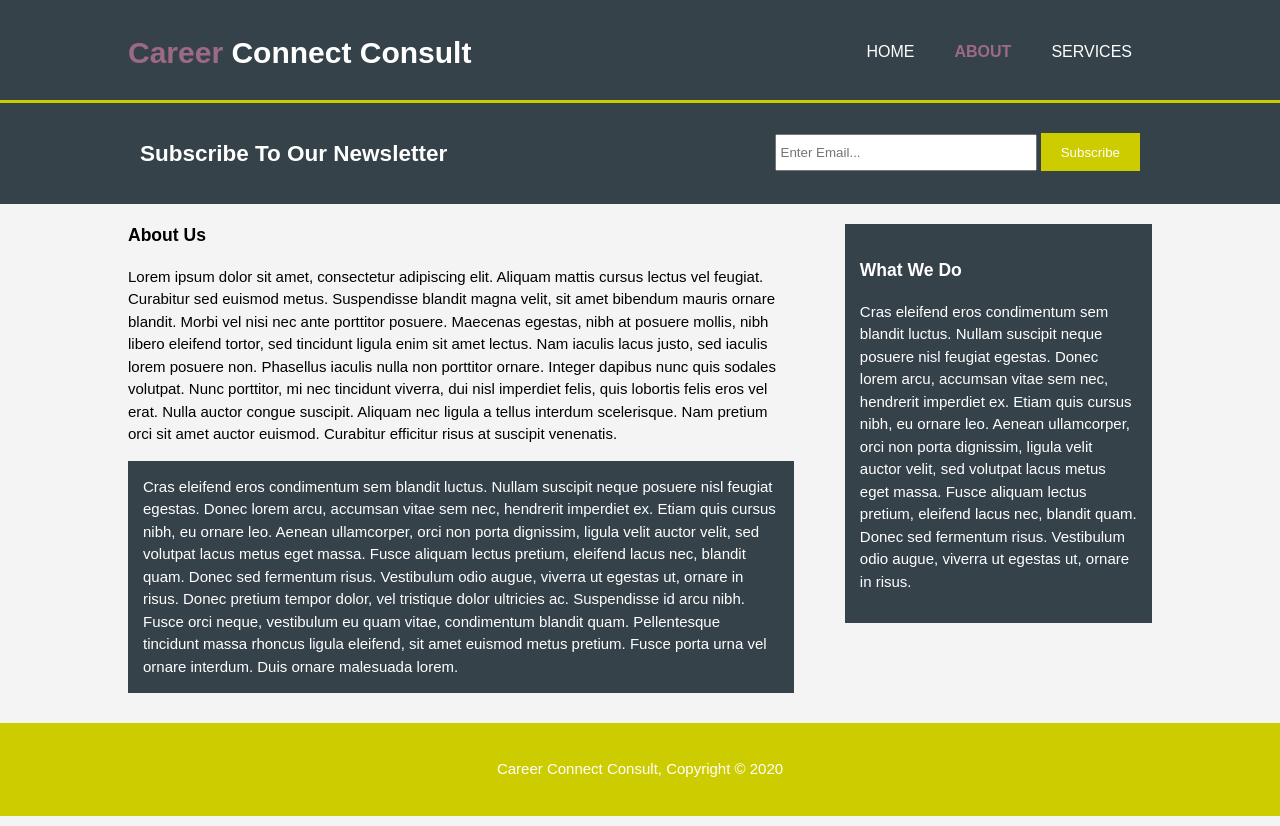
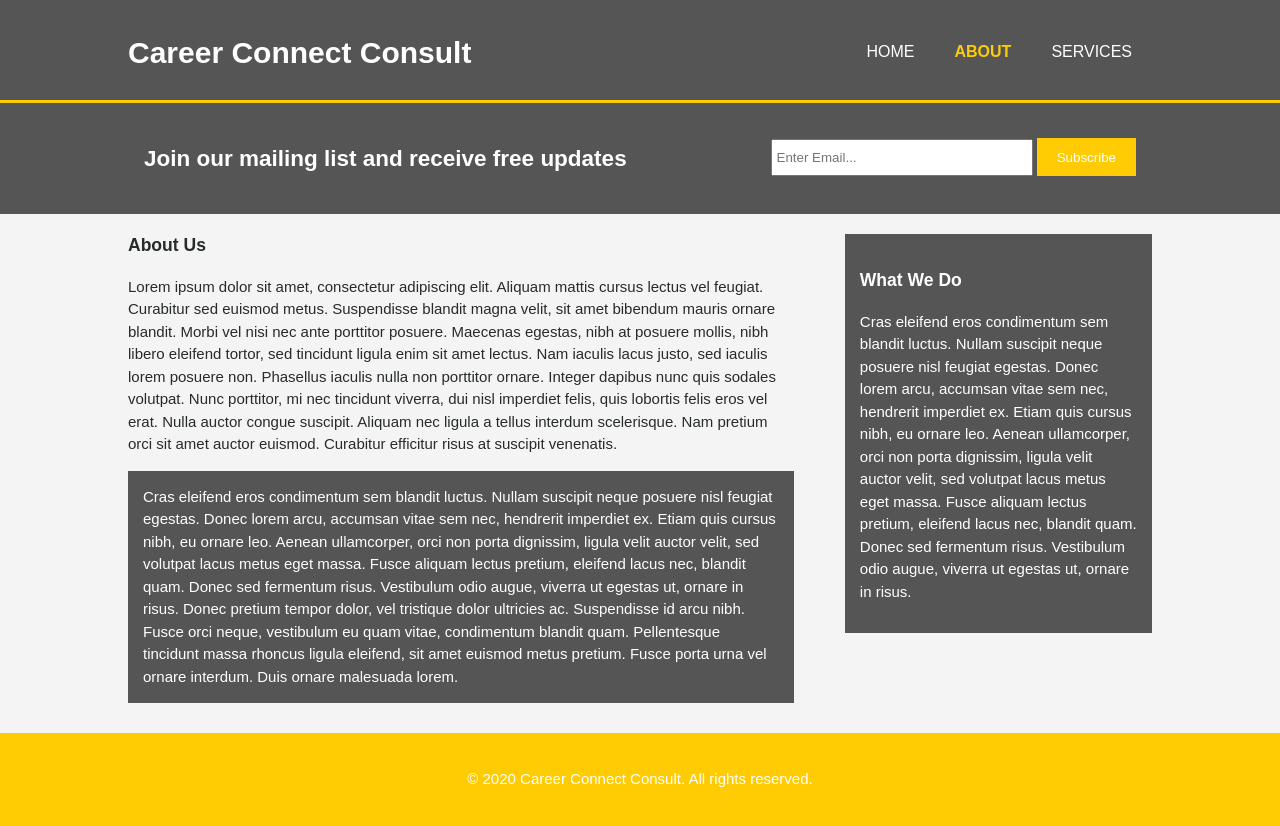
Before and after one commit to alain-kubwayo/CareerConnectConsult, a plain HTML site: page about.html in a window 1280 px wide. Drawn offline with Linux system fonts and the light colour scheme.

Commit message:
first commit

```diff
--- a/about.html
+++ b/about.html
@@ -13,7 +13,7 @@
     <header>
       <div class="container">
         <div id="branding">
-          <h1><span class="highlight">Career</span> Connect Consult</h1>
+          <h1>Career Connect Consult</h1>
         </div>
         <nav>
           <ul>
@@ -26,7 +26,7 @@
     </header>
     <section id='newsletter'>
       <div class="container">
-        <h1>Subscribe To Our Newsletter</h1>
+        <h1>Join our mailing list and receive free updates</h1>
         <form>
           <input type="email" placeholder="Enter Email...">
           <button type="submit" class="button_1">Subscribe</button>
@@ -49,7 +49,7 @@
       </div>
     </section>
     <footer>
-      <p>Career Connect Consult, Copyright &copy; 2020</p>
+      <p>&copy; 2020 Career Connect Consult. All rights reserved.</p>
     </footer>
   </body>
 </html>
--- a/css/style.css
+++ b/css/style.css
@@ -2,6 +2,7 @@ body{
   font: 15px/1.5 Arial, Helvetica, sans-serif;
   padding: 0;
   margin: 0;
+  color: #272b2b;
   background-color: #f4f4f4;
 }
 /* Global */
@@ -16,7 +17,7 @@ ul{
 }
 .button_1{
   height: 38px;
-  background: #cc0;
+  background: #ffcc04;
   border: 0;
   padding-left: 20px;
   padding-right: 20px;
@@ -24,18 +25,18 @@ ul{
 }
 .dark{
   padding: 15px;
-  background: #35424a;
+  background: #555;
   color: #fff;
   margin-top: 10px;
   margin-bottom: 10px;
 }
 /* Header */
 header{
-  background: #35424a;
+  background: #555;
   color: #fff;
   padding-top: 30px;
   min-height: 70px;
-  border-bottom: #cc0 3px solid;
+  border-bottom: #ffcc04 3px solid;
 }
 header a{
   color: #fff;
@@ -59,15 +60,14 @@ header nav{
   float: right;
   margin-top: 10px;
 }
-header .highlight, header .current a{
-  color: #9d6a84;
+header .current a{
+  color: #ffcc04;
   font-weight: bold;
 }
 header a:hover{
-  color: #cccccc;
+  color: #ffcc04;
   font-weight: bold;
 }
-
 /* Showcase */
 #showcase{
   min-height: 400px;   /*responsiveness*/
@@ -85,9 +85,9 @@ header a:hover{
 }
 /* Newsletter */
 #newsletter{
-  padding: 15px;
+  padding: 20px;
   color: #fff;
-  background: #35424a;
+  background: #555;
 }
 #newsletter h1{
   float: left;
@@ -143,7 +143,7 @@ footer{
   padding: 20px;
   margin-top: 20px;
   color: #fff;
-  background-color: #cc0;
+  background-color: #ffcc04;
   text-align: center;
 }
 
```
Also changed, not shown: index.html (+3 -3 lines), services.html (+3 -3 lines).
